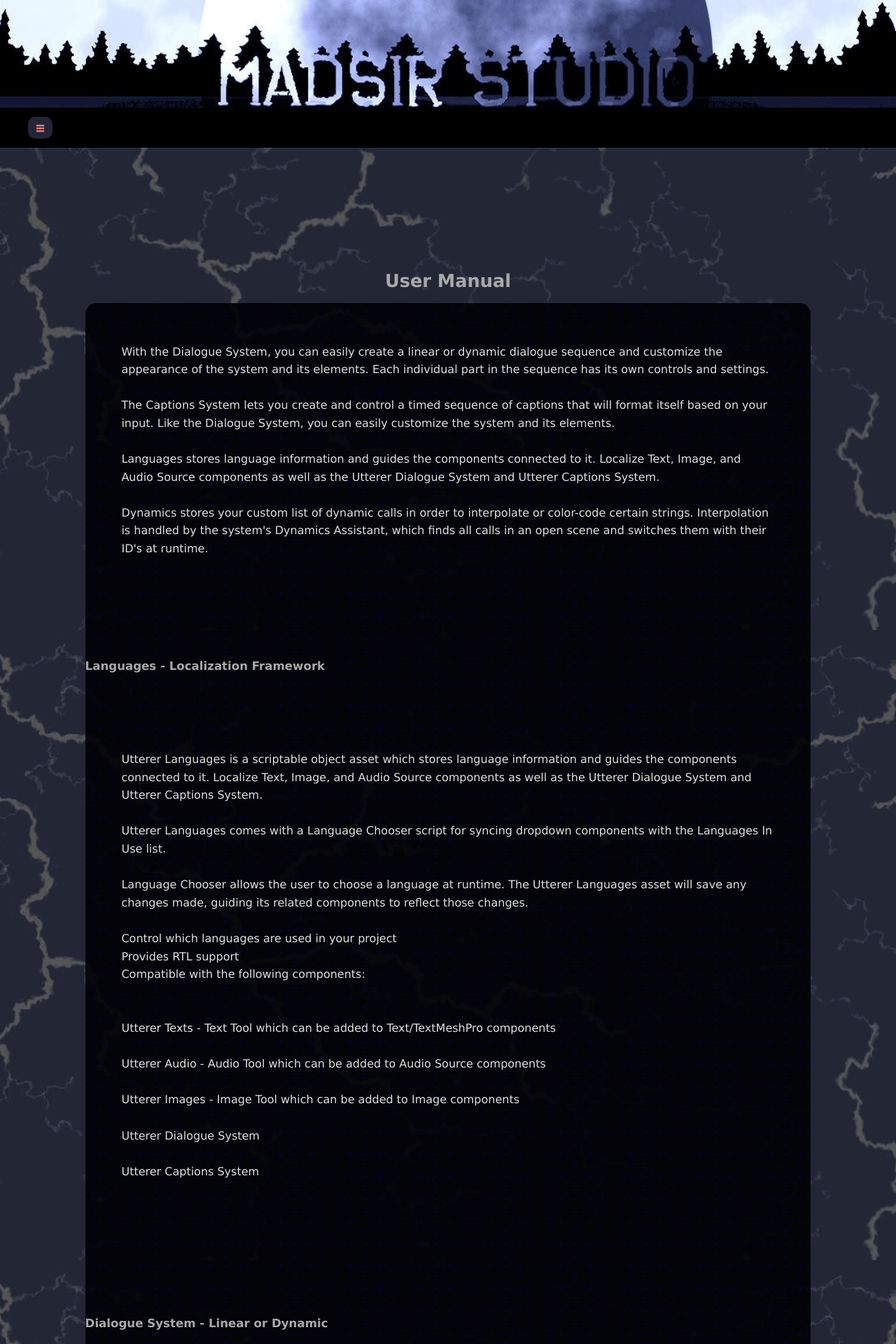
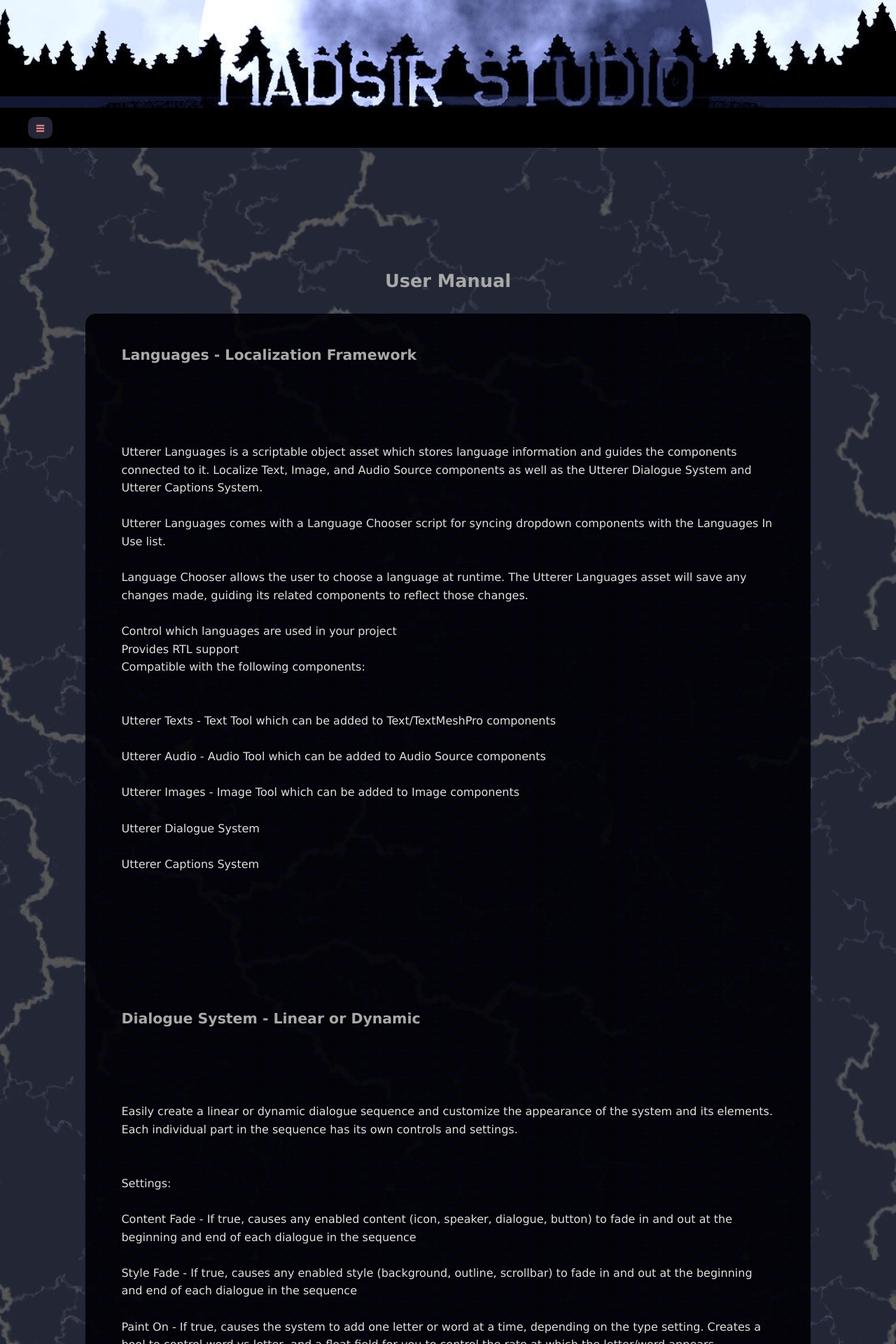
Before and after one commit to Madsir/madsirstudio.github.io, a Jekyll site: the page built from utterer/docs/index.html, in a window 1280 px wide. Shown: the top 1920 px of the page at 70% size. Built offline with Jekyll 4.4.1, drawn with Linux system fonts in a browser that asks for light colours.

Commit message:
Update index.html

```diff
--- a/utterer/docs/index.html
+++ b/utterer/docs/index.html
@@ -24,6 +24,10 @@
   margin-left: 5%;
   margin-right: 5%;
 }
+h2{
+  margin-left:5%;
+  font-size: 1.6em;
+}
 </style>
 </head>
 <body>
@@ -31,20 +35,9 @@
 	    <br>
 	    <br>
 	    <h1>User Manual</h1>
+	    <br>
 	    <div class="centerdiv">
-	    		<br><p><br>
-With the Dialogue System, you can easily create a linear or dynamic dialogue sequence and customize the appearance of the system and its elements. Each individual part in the sequence has its own controls and settings.
-<br><br>
-The Captions System lets you create and control a timed sequence of captions that will format itself based on your input. Like the Dialogue System, you can easily customize the system and its elements.
-<br><br>
-Languages stores language information and guides the components connected to it. Localize Text, Image, and Audio Source components as well as the Utterer Dialogue System and Utterer Captions System.
-<br><br>
-Dynamics stores your custom list of dynamic calls in order to interpolate or color-code certain strings. Interpolation is handled by the system's Dynamics Assistant, which finds all calls in an open scene and switches them with their ID's at runtime.<br><br>
-		</p><br>
 		<br><br>
-		<br>
-		<br>
-				<br>
 	<h2>Languages - Localization Framework</h2><br><br><p><br><br>
 
 Utterer Languages is a scriptable object asset which stores language information and guides the components connected to it. Localize Text, Image, and Audio Source components as well as the Utterer Dialogue System and Utterer Captions System.
```
